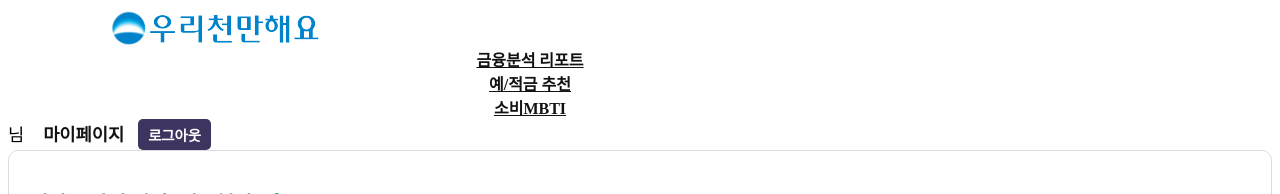
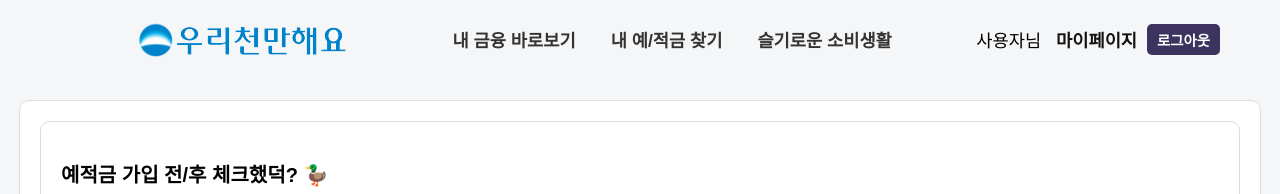
Before and after one commit to Coke-Eating-Polarbear/fisa_share, a Django app: page /s-detail/1/ in a window 1280 px wide. Shown: the top 194 px of the page. Run offline with Django 5.2, Linux system fonts and the light colour scheme; tables that the repository leaves empty hold one stand-in row (values such as "Sample post"); data that the repository does not hold is empty.

Commit message:
Mod detail 페이지들 수정

```diff
--- a/blog/templates/d_detail.html
+++ b/blog/templates/d_detail.html
@@ -175,7 +175,7 @@
 
             <!-- 상품 세부 정보 -->
             <div class="card">
-            <img src="{% static product.logo %}" alt="{{ product.bank }} 로고"
+                <img src="{% static product_img %}"
                      alt="{{ product.bank|default:'은행 정보 없음' }} 로고"
                      style="width: 100px; height: auto;">
                 <div class="card-content">
--- a/blog/templates/s_detail.html
+++ b/blog/templates/s_detail.html
@@ -6,6 +6,8 @@
     <meta name="viewport" content="width=device-width, initial-scale=1.0">
     <title>상세 설명</title>
     <link rel="stylesheet" href="{% static 'css/ds_detail.css' %}">
+    <link rel="stylesheet" href="{% static 'css/report_origin.css' %}">
+    <link rel="stylesheet" href="{% static 'css/header.css' %}">
     <style>
     </style>
 </head>
@@ -13,43 +15,31 @@
     {% csrf_token %}
     <header>
         <div class="navbar">
+            <!-- 로고 -->
             <div class="logo">
                 <a href="{% url 'loginmain' %}">
-                    <img src="{% static 'img\header_logo.png' %}" style="vertical-align: middle; margin-left: 100px;" alt="로고">
+                    <img src="{% static 'img/header_logo.png' %}" alt="로고">
+                </a>
                 </div>
-                <div class="nav-links" style="flex-grow: 1; text-align: center; margin-right: 220px;">
-                    <a href="{% url 'originreport' %}" style=" font-weight: bold; color: #121212;">금융분석 리포트</a>
+            <!-- 네비게이션 -->
+            <div class="nav-links">
+                <a href="{% url 'originreport' %}">내 금융 바로보기</a>
                     <div class="dropdown">
-                        <a href="#" style=" font-weight: bold; color: #121212;">예/적금 추천</a>
+                    <a href="#">내 예/적금 찾기</a>
                         <div class="dropdown-content">
-                            <a href="{% url 'top5' %}" style="font-size: 0.8rem;">신규적금추천</a>
-                            <a href="{% url 'better' %}" style="font-size: 0.8rem;">기존상품비교</a>
-                        </div>
+                        <a href="{% url 'top5' %}">신규적금추천</a>
+                        <a href="{% url 'better' %}">기존상품비교</a>
                     </div>
-                    <a href="{% url 'spending_mbti' %}" style=" font-weight: bold; color: #121212;">소비MBTI</a>
+                </div>
+                <a href="{% url 'spending_mbti' %}">슬기로운 소비생활</a>
                 </div>
                <!-- 회원 정보 및 마이페이지 -->
             <div class="user-info">
-                <span style="font-size: 1.1rem;">{{ user_name }}님</span>
-                <a href="./mypage" style="margin-left: 15px;
-                text-decoration: none;
-                font-size: 1.1rem;
-                font-weight: bold;
-                color: #121212;">마이페이지</a>
-                <form method="POST" action="{% url 'logout' %}" style="display: inline;">
+                <span>{{ user_name }}님</span>
+                <a href="./mypage">마이페이지</a>
+                <form method="POST" action="{% url 'logout' %}">
                     {% csrf_token %}
-                    <button name="logout" style="margin-left: 10px;
-                    margin-right: 100px;
-                    padding: 5px 10px;
-                    font-size: 0.9rem;
-                    font-weight: bold;
-                    background-color: #291e4ee5;
-                    color: white;
-                    border: none;
-                    border-radius: 5px;
-                    cursor: pointer;">
-                        로그아웃
-                    </button>
+                    <button name="logout">로그아웃</button>
                 </form>
             </div>
         </div>
@@ -180,15 +170,15 @@
 
             <!-- 상품 세부 정보 -->
             <div class="card">
-                <img src="{% static product.logo|default:'path/to/default_logo.png' %}"
+                <img src="{% static product_img %}"
                      alt="{{ product.bank|default:'은행 정보 없음' }} 로고"
                      style="width: 100px; height: auto;">
                 <div class="card-content">
                     <span class="card-title">{{ product.name|default:"상품 이름 없음" }}</span><br>
-                    <p><strong>은행:</strong> {{ product.bank|default:"은행 정보 없음" }}</p>
-                    <p><strong>기준 금리:</strong> {{ product.baser|default:"기준 금리 정보 없음" }}</p>
-                    <p><strong>최대 금리:</strong> {{ product.maxir|default:"최대 금리 정보 없음" }}</p>
-                    <p><strong>가입 방법:</strong> {{ product.method|default:"가입 방법 정보 없음" }}</p>
+                    <p><strong>은행:</strong> {{ product.bank_name|default:"은행 정보 없음" }}</p>
+                    <p><strong>기준 금리:</strong> {{ product.base_rate|default:"기준 금리 정보 없음" }}</p>
+                    <p><strong>최대 금리:</strong> {{ product.max_preferential_rate|default:"최대 금리 정보 없음" }}</p>
+                    <p><strong>가입 방법:</strong> {{ product.product_type|default:"가입 방법 정보 없음" }}</p>
                 </div>
             </div>
 
--- a/blog/views.py
+++ b/blog/views.py
@@ -1184,9 +1184,6 @@ def summary_view(request):
     '수입': user_asset_data.monthly_income,
     '지출': user_asset_data.expenses
 }
-    print('average_values',average_values)
-    print('user_data',user_data)
-
     # 추천 상품 처리
     recommended_products = Recommend.objects.filter(CustomerID=customer_id)
     recommended_count = recommended_products.count()
@@ -1974,7 +1971,7 @@ def d_detail(request,dsid):
         product = DProduct.objects.get(dsid=dsid)
         index_name = "d_products"  # 인덱스 이름
         index_name_2 = "d_products_tip"
-
+        product_img = get_bank_logo(product.bank)
         # Elasticsearch 검색 쿼리
         query = {
             "_source": ["dsid", "context"],  # 필요한 필드만 가져옴
@@ -2018,21 +2015,34 @@ def d_detail(request,dsid):
         'product': product,
         'context_value' : context_value,
         'context_value_tip':context_value_tip,
-        'user_name' : user_name
+        'user_name' : user_name,
+        'product_img': product_img,
     }
 
     return render(request, 'd_detail.html',context)
 
 def s_detail(request, dsid):
-    # s_product에서 먼저 검색
+    # s_product에서 먼저 검
+    customer_id = request.session.get('user_id')
+    user_name = "사용자"  # 기본값 설정색
+    if customer_id:
+        try:
+            # CustomerID로 UserProfile 조회
+            user = UserProfile.objects.get(CustomerID=customer_id)
+            user_name = user.username  # 사용자 이름 설정
+        except UserProfile.DoesNotExist:
+            pass  # 사용자가 없을 경우 기본값 유지
     try:
         product = SProduct.objects.get(DSID=dsid)
+        product_img = get_bank_logo(product.bank_name)
     except SProduct.DoesNotExist:
         return render(request, 'error.html', {'message': '해당 상품을 찾을 수 없습니다.'})
 
     # 적절한 데이터를 템플릿으로 전달
     context = {
         'product': product,
+        'user_name' : user_name,
+        'product_img': product_img,
     }
     return render(request, 's_detail.html', context)
 
```
Lines whose indentation alone changed are shown as unchanged.
